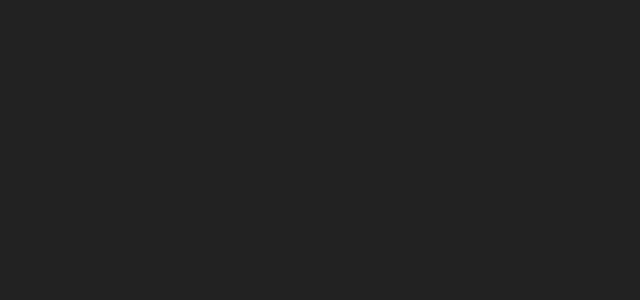
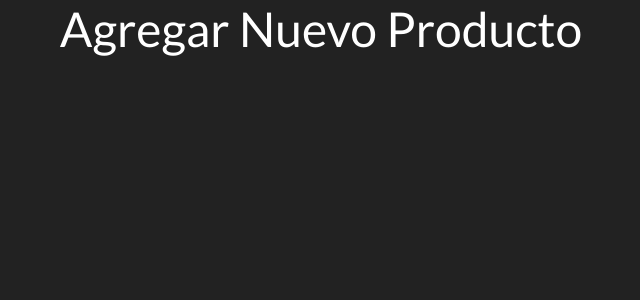
Before and after one commit to elmaximi/laboratorios, a React (Create React App) app: page /nuevo-producto in a window 1280 px wide. Shown: the top 300 px of the page, without its empty margins (319-959 px from the left). Built offline with nearby package versions, Linux system fonts and the light colour scheme.

Commit message:
creacion de componentes

```diff
--- a/src/App.js
+++ b/src/App.js
@@ -1,10 +1,17 @@
 import React from 'react';
-
+import { BrowserRouter as Router, Route, Switch } from 'react-router-dom';
+import Productos from './components/Productos';
+import AgregarProducto from './components/AgregarProducto';
+import EditarProducto from './components/EditarProducto';
 function App() {
   return (
-    <div className="App">
-
-    </div>
+    <Router>
+      <Switch>
+        <Route exact path="/nuevo-producto" component={AgregarProducto}/>
+        <Route exact path="/productos" component={Productos}/>
+        <Route exact path="/productos/editar/:id" component={EditarProducto}/>
+      </Switch>
+    </Router>
   );
 }
 
--- /dev/null
+++ b/src/components/AgregarProducto.js
@@ -0,0 +1,8 @@
+import React from 'react';
+
+function AgregarProducto(){
+    return (
+        <h1 className="text-center">Agregar Nuevo Producto</h1>
+    )
+}
+export default AgregarProducto;
--- /dev/null
+++ b/src/components/EditarProducto.js
@@ -0,0 +1,8 @@
+import React from 'react';
+
+function EditarProducto(){
+    return (
+        <h1 className="text-center">Editar Producto</h1>
+    )
+}
+export default EditarProducto;
--- /dev/null
+++ b/src/components/Productos.js
@@ -0,0 +1,8 @@
+import React from 'react';
+
+function Productos(){
+    return (
+        <h1 className="text-center">Productos</h1>
+    )
+}
+export default Productos;
```
Also changed, not shown: src/components/Producto.js (added).
